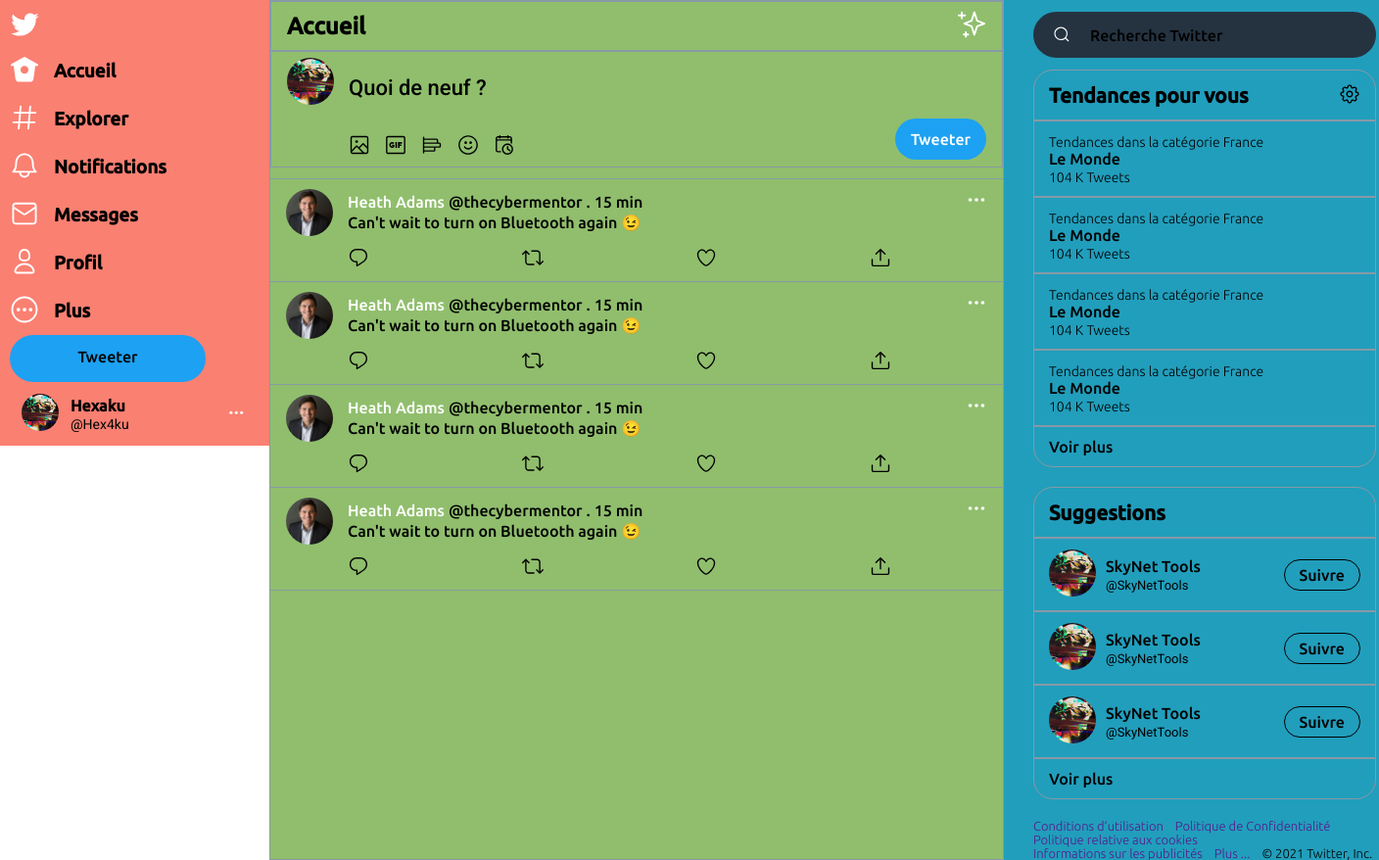
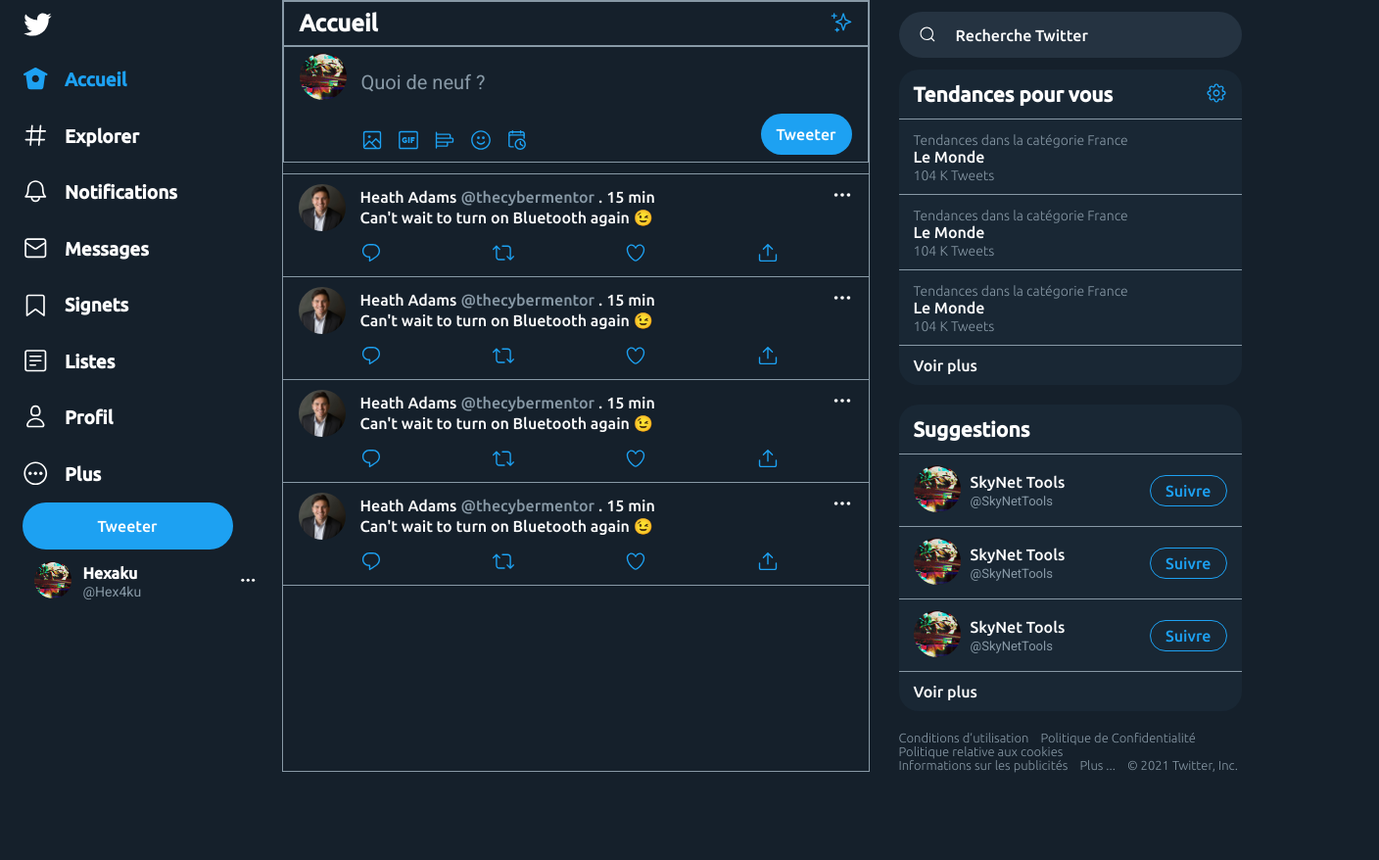
Before and after one commit to hexaku/twitter-copy, a plain HTML site: page index.html in a window 1280 px wide. Shown: the whole page at 98% size, 1408 px wide, since content can reach past the window. After the commit the page ends 800 px from the top, so only its background shows below. Drawn offline with Linux system fonts and the light colour scheme.

Commit message:
add dark mode style

```diff
--- a/index.html
+++ b/index.html
@@ -14,7 +14,7 @@
       <div class="navbar">
         <div class="navbar-logo">
           <a class="navbar-logo-button" href="index.html">
-            <svg class="navbar-svg" viewBox="0 0 24 24">
+            <svg class="twitter-svg" viewBox="0 0 24 24">
               <g>
                 <path d="M23.643 4.937c-.835.37-1.732.62-2.675.733.962-.576 1.7-1.49 2.048-2.578-.9.534-1.897.922-2.958 1.13-.85-.904-2.06-1.47-3.4-1.47-2.572 0-4.658 2.086-4.658 4.66 0 .364.042.718.12 1.06-3.873-.195-7.304-2.05-9.602-4.868-.4.69-.63 1.49-.63 2.342 0 1.616.823 3.043 2.072 3.878-.764-.025-1.482-.234-2.11-.583v.06c0 2.257 1.605 4.14 3.737 4.568-.392.106-.803.162-1.227.162-.3 0-.593-.028-.877-.082.593 1.85 2.313 3.198 4.352 3.234-1.595 1.25-3.604 1.995-5.786 1.995-.376 0-.747-.022-1.112-.065 2.062 1.323 4.51 2.093 7.14 2.093 8.57 0 13.255-7.098 13.255-13.254 0-.2-.005-.402-.014-.602.91-.658 1.7-1.477 2.323-2.41z"></path>
               </g>
@@ -26,14 +26,14 @@
             <a class="navbar-main-button">
               <div>
                 <div>
-                  <svg class="navbar-svg" viewBox="0 0 24 24">
+                  <svg class="active-svg" viewBox="0 0 24 24">
                     <g>
                       <path d="M22.58 7.35L12.475 1.897c-.297-.16-.654-.16-.95 0L1.425 7.35c-.486.264-.667.87-.405 1.356.18.335.525.525.88.525.16 0 .324-.038.475-.12l.734-.396 1.59 11.25c.216 1.214 1.31 2.062 2.66 2.062h9.282c1.35 0 2.444-.848 2.662-2.088l1.588-11.225.737.398c.485.263 1.092.082 1.354-.404.263-.486.08-1.093-.404-1.355zM12 15.435c-1.795 0-3.25-1.455-3.25-3.25s1.455-3.25 3.25-3.25 3.25 1.455 3.25 3.25-1.455 3.25-3.25 3.25z"></path>
                     </g>
                   </svg>
                 </div>
                 <div class="navbar-main-button-title">
-                  <span>Accueil</span>
+                  <span class="active">Accueil</span>
                 </div>
               </div>
             </a>
@@ -82,6 +82,26 @@
             <a class="navbar-main-button">
               <div>
                 <div>
+                  <svg viewBox="0 0 24 24" class="navbar-svg"><g><path d="M19.9 23.5c-.157 0-.312-.05-.442-.144L12 17.928l-7.458 5.43c-.228.164-.53.19-.782.06-.25-.127-.41-.385-.41-.667V5.6c0-1.24 1.01-2.25 2.25-2.25h12.798c1.24 0 2.25 1.01 2.25 2.25v17.15c0 .282-.158.54-.41.668-.106.055-.223.082-.34.082zM12 16.25c.155 0 .31.048.44.144l6.71 4.883V5.6c0-.412-.337-.75-.75-.75H5.6c-.413 0-.75.338-.75.75v15.677l6.71-4.883c.13-.096.285-.144.44-.144z"></path></g></svg>
+                </div>
+                <div class="navbar-main-button-title">
+                  <span>Signets</span>
+                </div>
+              </div>
+            </a>
+            <a class="navbar-main-button">
+              <div>
+                <div>
+                  <svg viewBox="0 0 24 24" class="navbar-svg"><g><path d="M19.75 22H4.25C3.01 22 2 20.99 2 19.75V4.25C2 3.01 3.01 2 4.25 2h15.5C20.99 2 22 3.01 22 4.25v15.5c0 1.24-1.01 2.25-2.25 2.25zM4.25 3.5c-.414 0-.75.337-.75.75v15.5c0 .413.336.75.75.75h15.5c.414 0 .75-.337.75-.75V4.25c0-.413-.336-.75-.75-.75H4.25z"></path><path d="M17 8.64H7c-.414 0-.75-.337-.75-.75s.336-.75.75-.75h10c.414 0 .75.335.75.75s-.336.75-.75.75zm0 4.11H7c-.414 0-.75-.336-.75-.75s.336-.75.75-.75h10c.414 0 .75.336.75.75s-.336.75-.75.75zm-5 4.11H7c-.414 0-.75-.335-.75-.75s.336-.75.75-.75h5c.414 0 .75.337.75.75s-.336.75-.75.75z"></path></g></svg>                    </g>
+                </div>
+                <div class="navbar-main-button-title">
+                  <span>Listes</span>
+                </div>
+              </div>
+            </a>
+            <a class="navbar-main-button">
+              <div>
+                <div>
                   <svg class="navbar-svg" viewBox="0 0 24 24">
                     <g>
                       <path d="M12 11.816c1.355 0 2.872-.15 3.84-1.256.814-.93 1.078-2.368.806-4.392-.38-2.825-2.117-4.512-4.646-4.512S7.734 3.343 7.354 6.17c-.272 2.022-.008 3.46.806 4.39.968 1.107 2.485 1.256 3.84 1.256zM8.84 6.368c.162-1.2.787-3.212 3.16-3.212s2.998 2.013 3.16 3.212c.207 1.55.057 2.627-.45 3.205-.455.52-1.266.743-2.71.743s-2.255-.223-2.71-.743c-.507-.578-.657-1.656-.45-3.205zm11.44 12.868c-.877-3.526-4.282-5.99-8.28-5.99s-7.403 2.464-8.28 5.99c-.172.692-.028 1.4.395 1.94.408.52 1.04.82 1.733.82h12.304c.693 0 1.325-.3 1.733-.82.424-.54.567-1.247.394-1.94zm-1.576 1.016c-.126.16-.316.246-.552.246H5.848c-.235 0-.426-.085-.552-.246-.137-.174-.18-.412-.12-.654.71-2.855 3.517-4.85 6.824-4.85s6.114 1.994 6.824 4.85c.06.242.017.48-.12.654z"></path>
@@ -110,11 +130,9 @@
           </nav>
         </div>
         <div class="navbar-button">
-          <a>
-            <div class="navbar-button-span-div">
-              <span>Tweeter</span>
-            </div>
-          </a>
+          <div class="navbar-button-span-div">
+            <span>Tweeter</span>
+          </div>
         </div>
       </div>
       <div class="side-profile">
@@ -154,7 +172,7 @@
             </h2>
           </div>
           <div class="main-center-img">
-            <svg viewBox="0 0 24 24" class="navbar-svg">
+            <svg viewBox="0 0 24 24" class="tweet-svg">
               <g>
                 <path d="M22.772 10.506l-5.618-2.192-2.16-6.5c-.102-.307-.39-.514-.712-.514s-.61.207-.712.513l-2.16 6.5-5.62 2.192c-.287.112-.477.39-.477.7s.19.585.478.698l5.62 2.192 2.16 6.5c.102.306.39.513.712.513s.61-.207.712-.513l2.16-6.5 5.62-2.192c.287-.112.477-.39.477-.7s-.19-.585-.478-.697zm-6.49 2.32c-.208.08-.37.25-.44.46l-1.56 4.695-1.56-4.693c-.07-.21-.23-.38-.438-.462l-4.155-1.62 4.154-1.622c.208-.08.37-.25.44-.462l1.56-4.693 1.56 4.694c.07.212.23.382.438.463l4.155 1.62-4.155 1.622zM6.663 3.812h-1.88V2.05c0-.414-.337-.75-.75-.75s-.75.336-.75.75v1.762H1.5c-.414 0-.75.336-.75.75s.336.75.75.75h1.782v1.762c0 .414.336.75.75.75s.75-.336.75-.75V5.312h1.88c.415 0 .75-.336.75-.75s-.335-.75-.75-.75zm2.535 15.622h-1.1v-1.016c0-.414-.335-.75-.75-.75s-.75.336-.75.75v1.016H5.57c-.414 0-.75.336-.75.75s.336.75.75.75H6.6v1.016c0 .414.335.75.75.75s.75-.336.75-.75v-1.016h1.098c.414 0 .75-.336.75-.75s-.336-.75-.75-.75z"></path>
               </g>
@@ -171,7 +189,7 @@
             <div class="main-center-input-container-box-footer">
               <div class="main-center-input-box">
                 <div class="main-center-input-box-news">
-                  <span>Quoi de neuf ?</span>
+                  <span class="grey">Quoi de neuf ?</span>
                 </div>
               </div>
               <div class="main-center-input-footer">
@@ -441,46 +459,35 @@
           </div>
           <div class="main-sidebar-tendances-card tendances-element">
             <div class="main-sidebar-tendances-card-categorie">
-              <span>Tendances dans la catégorie France</span>
+              <span class="grey">Tendances dans la catégorie France</span>
             </div>
             <div class="main-sidebar-tendances-card-name">
               <span>Le Monde</span>
             </div>
             <div class="main-sidebar-tendances-card-count">
-              <span>104 K Tweets</span>
+              <span class="grey">104 K Tweets</span>
             </div>
           </div>
           <div class="main-sidebar-tendances-card tendances-element">
             <div class="main-sidebar-tendances-card-categorie">
-              <span>Tendances dans la catégorie France</span>
+              <span class="grey">Tendances dans la catégorie France</span>
             </div>
             <div class="main-sidebar-tendances-card-name">
               <span>Le Monde</span>
             </div>
             <div class="main-sidebar-tendances-card-count">
-              <span>104 K Tweets</span>
+              <span class="grey">104 K Tweets</span>
             </div>
           </div>
           <div class="main-sidebar-tendances-card tendances-element">
             <div class="main-sidebar-tendances-card-categorie">
-              <span>Tendances dans la catégorie France</span>
+              <span class="grey">Tendances dans la catégorie France</span>
             </div>
             <div class="main-sidebar-tendances-card-name">
               <span>Le Monde</span>
             </div>
             <div class="main-sidebar-tendances-card-count">
-              <span>104 K Tweets</span>
-            </div>
-          </div>
-          <div class="main-sidebar-tendances-card tendances-element">
-            <div class="main-sidebar-tendances-card-categorie">
-              <span>Tendances dans la catégorie France</span>
-            </div>
-            <div class="main-sidebar-tendances-card-name">
-              <span>Le Monde</span>
-            </div>
-            <div class="main-sidebar-tendances-card-count">
-              <span>104 K Tweets</span>
+              <span class="grey">104 K Tweets</span>
             </div>
           </div>
           <div class="main-sidebar-tendances-more tendances-element">
@@ -581,23 +588,23 @@
         </div>
         <div class="main-sidebar-footer">
           <nav class="main-sidebar-footer-nav">
-            <a href="" class="grey">
-              <span>Conditions d’utilisation</span>
+            <a href="">
+              <span class="grey">Conditions d’utilisation</span>
             </a>
-            <a href="" class="grey">
-              <span>Politique de Confidentialité</span>
+            <a href="">
+              <span class="grey">Politique de Confidentialité</span>
             </a>
-            <a href="" class="grey">
-              <span>Politique relative aux cookies</span>
+            <a href="">
+              <span class="grey">Politique relative aux cookies</span>
             </a>
-            <a href="" class="grey">
-              <span>Informations sur les publicités</span>
+            <a href="">
+              <span class="grey">Informations sur les publicités</span>
             </a>
-            <a href="" class="grey">
-              <span>Plus ...</span>
+            <a href="">
+              <span class="grey">Plus ...</span>
             </a>
             <div class="copyright grey">
-              <span>© 2021 Twitter, Inc.</span>
+              <span class="grey">© 2021 Twitter, Inc.</span>
             </div>
           </nav>
         </div>
--- a/style.css
+++ b/style.css
@@ -4,27 +4,46 @@
 * {
   margin: 0;
   padding: 0;
-  /*
-  background-color: #15202B;
+  /*background-color: #15202B;*/
   color: white;
-  */
   box-sizing: border-box;
   font-family: 'Ubuntu', sans-serif;
+}
+
+body {
+  display: flex;
+  justify-content: center;
+  background-color: #15202B;
 }
 
 img {
   border-radius: 50%;
 }
 
+.active {
+  color: rgb(29, 161, 242);
+}
+
 /* ----Banner / Header ---- */
 
+.active-svg {
+  height: 26.5px;
+  fill: #1DA1F2;
+}
+
+.twitter-svg {
+  height: 30px;
+  fill: white;
+}
+
 .navbar-svg {
-  height: 30px;
+  height: 26.5px;
   fill: white;
 }
 
 .tweet-svg {
   height: 22px;
+  fill: #1DA1F2;
 }
 
 .dots-svg {
@@ -38,18 +57,8 @@
 }
 
 .banner {
-  background-color: salmon;
   min-width: 275px;
   padding: 0 10px;
-}
-
-.main-center-div {
-  background-color: #90be6d;
-  border: 1px solid rgb(136, 153, 166);
-}
-
-.main-sidebar-div {
-  background-color: #219ebc;
 }
 
 body {
@@ -62,32 +71,27 @@
 
 .navbar-logo {
   padding-top: 10px;
-  padding-bottom: 5px;
+  padding-bottom: 10px;
 }
 
 .navbar-main-button > div {
   display: flex;
   align-items: center;
-  padding: 8px 0;
+  padding: 14px 0;
 }
 
 .navbar-main-button-title {
   font-weight: bolder;
   font-size: 19px;
-  margin-left: 15px;
+  margin-left: 17px;
 }
 
 .navbar-button-span-div {
   border-radius: 50px;
   background-color: rgb(29, 161, 242);
   text-align: center;
-  height: 48px;
-  width: 200px;
-}
-
-.navbar-button-span-div > span {
-  display: inline-block;
-  margin-top: 13px;
+  margin-right: 40px;
+  padding: 15px 5px;
 }
 
 .side-profile-div-button {
@@ -109,10 +113,9 @@
   font-size: 14px;
 }
 
-/*
 .grey {
   color: rgb(136, 153, 166);
-}*/
+}
 
 .side-profile-div-etc {
   margin-left: 100px
@@ -125,7 +128,9 @@
 /* ---- Main center ---- */
 
 .main-center-div {
+  border: 1px solid rgb(136, 153, 166);
   width: 850px;
+  max-width: 600px;
 }
 
 .main-center-title-div {
@@ -162,9 +167,9 @@
 }
 
 .main-center-input-box-news > span {
-  font-size: 22px;
+  font-size: 20px;
   font-family: "Roboto";
-  font-weight: 500;
+  font-weight: 400;
 }
 
 .main-center-input-footer {
@@ -242,6 +247,7 @@
 
 .main-sidebar-div {
   padding-left: 30px;
+  max-width: 380px;
 }
 
 .main-sidebar-container-search {
@@ -290,11 +296,13 @@
 
 .tendances-element, .suggestions-element {
   padding: 11px 15px;
-  border: 1px solid rgb(136, 153, 166);
+  border-bottom: 1px solid rgb(136, 153, 166);
+  background-color: #192734;
 }
 
-.main-sidebar-tendances-more {
+.main-sidebar-tendances-more, .main-sidebar-suggestions-more {
   border-radius: 0 0 20px 20px;
+  border: none;
 }
 
 .main-sidebar-suggestions-header {
@@ -321,8 +329,12 @@
 
 .main-sidebar-suggestions-card-body-button {
   padding: 6px 15px;
-  border: 1px solid black;
+  border: 1px solid rgb(29, 161, 242);
   border-radius: 18px;
+}
+
+.main-sidebar-suggestions-card-body-button > div > span {
+  color: #1DA1F2;
 }
 
 .main-sidebar-suggestions-card-id > span {
@@ -330,12 +342,7 @@
   font-size: 13px;
 }
 
-.main-sidebar-suggestions-more {
-  border-radius: 0 0 20px 20px;
-}
-
 .main-sidebar-footer-nav {
-  max-width: 400px;
   display: flex;
   flex-wrap: wrap;
 }
```
